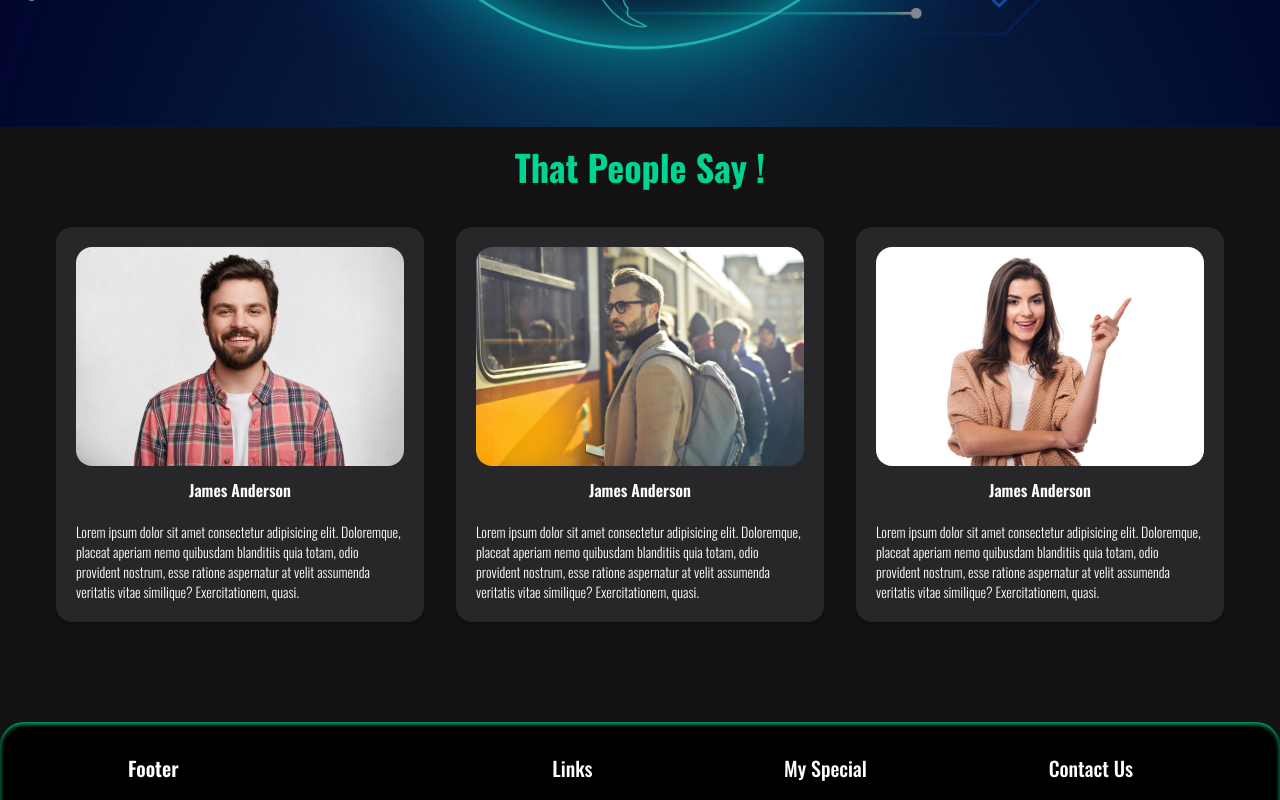
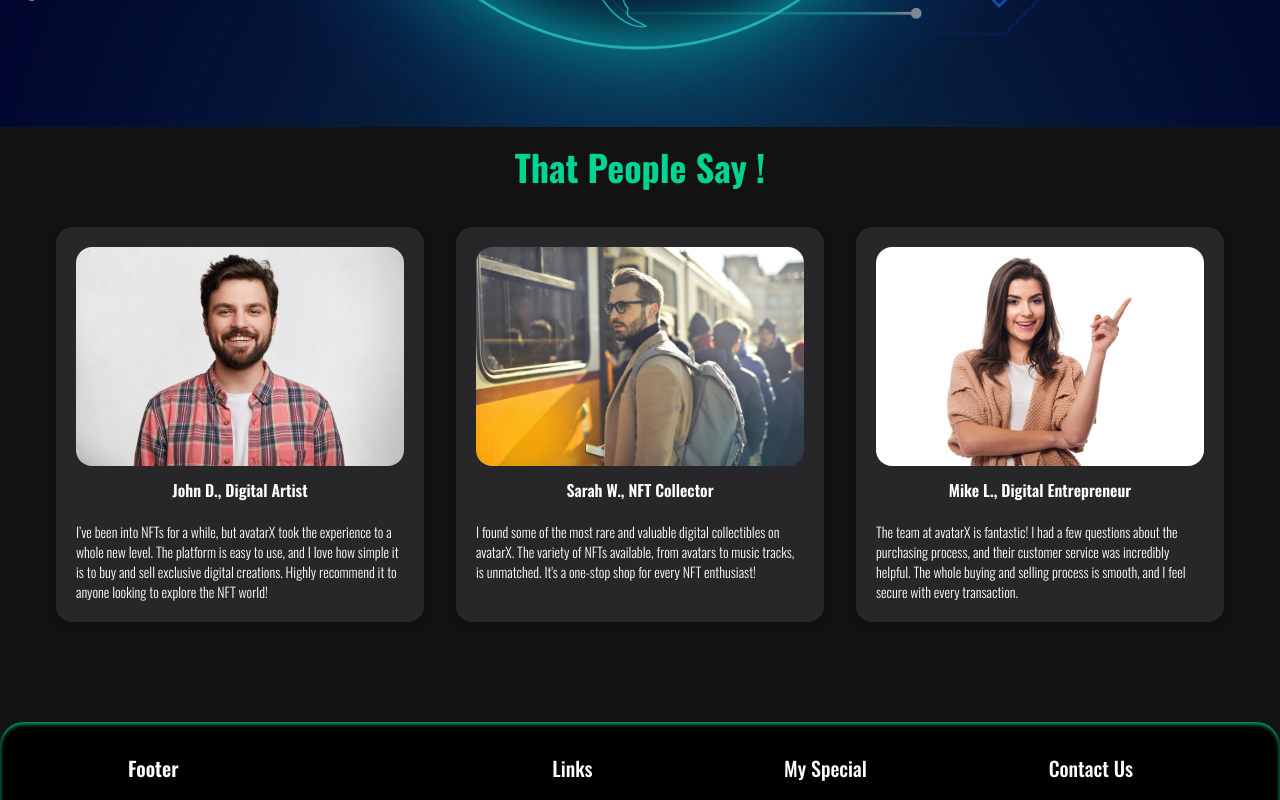
Before and after one commit to ravi1280/React-JS, a React (Vite) app in the folder React-LandingPage/: page / in a window 1280 px wide. Shown: the part 3060-3860 px from the top of the page. Built offline with nearby package versions, Linux system fonts and the light colour scheme.

Commit message:
Update eview Section

```diff
--- a/React-LandingPage/src/component/Review.jsx
+++ b/React-LandingPage/src/component/Review.jsx
@@ -7,12 +7,32 @@ import ReviewCard from '../layout/ReviewCard'
 
 const Review = () => {
   return (
-    <div className='px-5 md:px-14'>
-      <h1 className='text-center  text-4xl font-bold py-5 text-emerald-400'>That People Say !</h1>
-      <div className='grid md:grid-cols-2 lg:grid-cols-3 gap-8 py-5'>
-        <ReviewCard img={img1} title="James Anderson " />
-        <ReviewCard img={img2} title="James Anderson " />
-        <ReviewCard img={img3} title="James Anderson " />
+    <div className="px-5 md:px-14">
+      <h1 className="text-center  text-4xl font-bold py-5 text-emerald-400">
+        That People Say !
+      </h1>
+      <div className="grid md:grid-cols-2 lg:grid-cols-3 gap-8 py-5">
+        <ReviewCard
+          img={img1}
+          title="John D., Digital Artist"
+          contend={
+            "I’ve been into NFTs for a while, but avatarX took the experience to a whole new level. The platform is easy to use, and I love how simple it is to buy and sell exclusive digital creations. Highly recommend it to anyone looking to explore the NFT world!"
+          }
+        />
+        <ReviewCard
+          img={img2}
+          title="Sarah W., NFT Collector"
+          contend={
+            "I found some of the most rare and valuable digital collectibles on avatarX. The variety of NFTs available, from avatars to music tracks, is unmatched. It's a one-stop shop for every NFT enthusiast!"
+          }
+        />
+        <ReviewCard
+          img={img3}
+          title="Mike L., Digital Entrepreneur"
+          contend={
+            "The team at avatarX is fantastic! I had a few questions about the purchasing process, and their customer service was incredibly helpful. The whole buying and selling process is smooth, and I feel secure with every transaction."
+          }
+        />
       </div>
     </div>
   );
--- a/React-LandingPage/src/layout/ReviewCard.jsx
+++ b/React-LandingPage/src/layout/ReviewCard.jsx
@@ -1,11 +1,11 @@
 import React from 'react'
 
-const ReviewCard = ({img , title}) => {
+const ReviewCard = ({img , title,contend}) => {
   return (
     <div className='shadow-[0_3px_10px_rgb(0,0,0,0.2)]  p-5 rounded-2xl transition-transform transform hover:scale-95 duration-300 bg-zinc-800 '>
         <img className='rounded-2xl' src={img} alt="img" />
         <h3 className='text-lg- font-semibold text-center mt-3 '>{title}</h3>
-        <p className='font-light text-sm mt-5  '>Lorem ipsum dolor sit amet consectetur adipisicing elit. Doloremque, placeat aperiam nemo quibusdam blanditiis quia totam, odio provident nostrum, esse ratione aspernatur at velit assumenda veritatis vitae similique? Exercitationem, quasi.</p>
+        <p className='font-light text-sm mt-5 '>{contend}</p>
 
     </div>
   )
```
